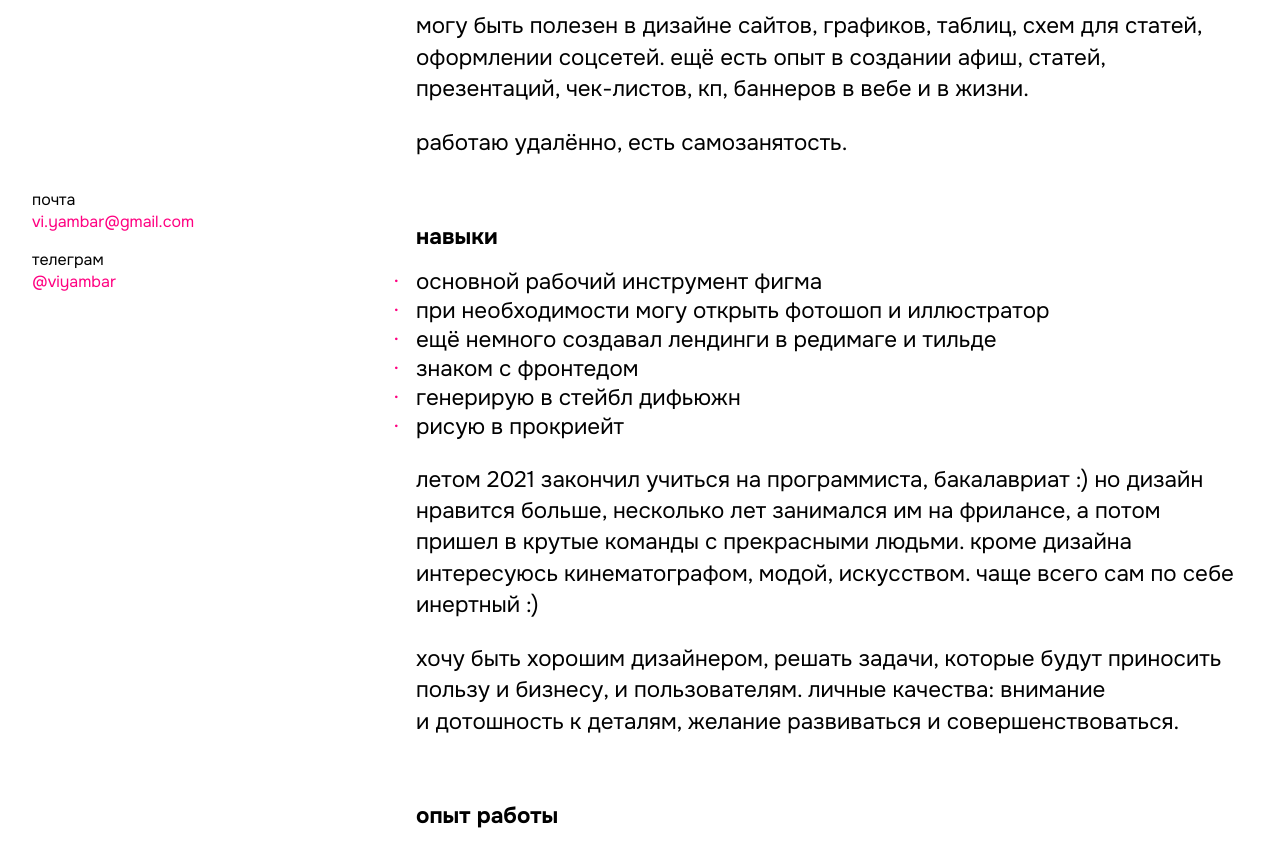
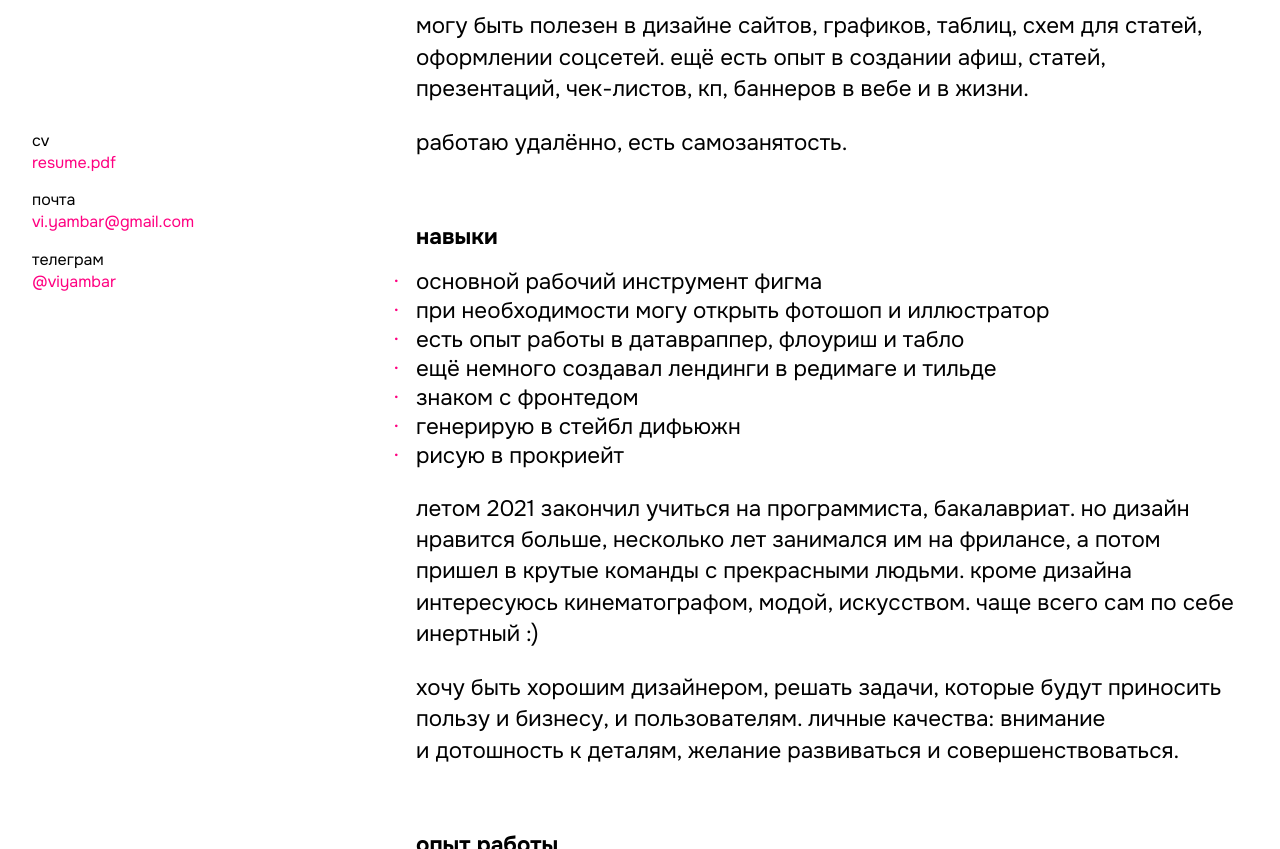
Before and after one commit to YambarshevViktor/yambarshevviktor.github.io, a plain HTML site: page index.html in a window 1280 px wide. Shown: the part 460-1309 px from the top of the page. Drawn offline with Linux system fonts and the light colour scheme.

Commit message:
Add files via upload

```diff
--- a/index.html
+++ b/index.html
@@ -17,10 +17,10 @@
         <p>дизайнер</p>
       </div>
       <ul class="contact-info">
-       <!-- <li>
-          <p>CV, 5 кб</p>
-          <a href="resume.pdf" target="_blank" class="link">resume.pdf</a>
-        </li>ь -->
+       <li class="cv-resume">
+          <p>CV</p>
+          <a href="images/сv-yambarshev.pdf" target="_blank" class="link">resume.pdf</a>
+        </li>
         <li>
           <p>Почта</p>
           <a href="mailto:vi.yambar@gmail.com" target="_blank" class="link">vi.yambar@gmail.com</a>
@@ -44,13 +44,14 @@
         <ul class="custom-list">
           <li>Основной рабочий инструмент Фигма</li>
           <li>При необходимости могу открыть Фотошоп и Иллюстратор</li>
+          <li>Есть опыт работы в датавраппер, флоуриш и табло</li>
           <li>Ещё немного создавал лендинги в Редимаге и Тильде</li>
           <li>Знаком с фронтедом</li>
           <li>Генерирую в Стейбл Дифьюжн</li>
           <li>Рисую в Прокриейт</li>
         </ul>
 
-        <p>Летом 2021 закончил учиться на программиста, бакалавриат :) Но дизайн нравится больше, несколько лет занимался им на фрилансе, а потом пришел в крутые команды с прекрасными людьми. Кроме дизайна интересуюсь кинематографом, модой, искусством. Чаще всего сам по себе инертный :)</p>
+        <p>Летом 2021 закончил учиться на программиста, бакалавриат. Но дизайн нравится больше, несколько лет занимался им на фрилансе, а потом пришел в крутые команды с прекрасными людьми. Кроме дизайна интересуюсь кинематографом, модой, искусством. Чаще всего сам по себе инертный :)</p>
         <p>Хочу быть хорошим дизайнером, решать задачи, которые будут приносить пользу и бизнесу, и пользователям. Личные качества: внимание и дотошность к деталям, желание развиваться и совершенствоваться.</p>
 
         <h2>Опыт работы</h2>
@@ -119,6 +120,8 @@
         <p><a href="https://www.behance.net/viyambar" target="_blank" class="link">behance</a></p>
 
         <h1 style="margin-bottom: 4.0rem;">💖 Спасибо. Пишите, буду рад помочь</h1>
+
+        <!-- <p style="margin-bottom: 4.0rem;">Виктор Ямбаршев, 1999—∞</p> -->
       </section>
     </main>
   </div>
--- a/styles.css
+++ b/styles.css
@@ -28,6 +28,9 @@ body {
   body {
     background-color: var(--color-bg-dark);
     color: var(--color-text-dark);
+  }
+  .link.secondary {
+    color: var(--color-text-dark) !important;
   }
 }
 
@@ -199,4 +202,8 @@ blockquote {
         background-color: var(--color-bg-dark);
     }
   }
+
+  .cv-resume {
+    display: none;
+  }
 }
```
Also changed, not shown: 1 other file.
